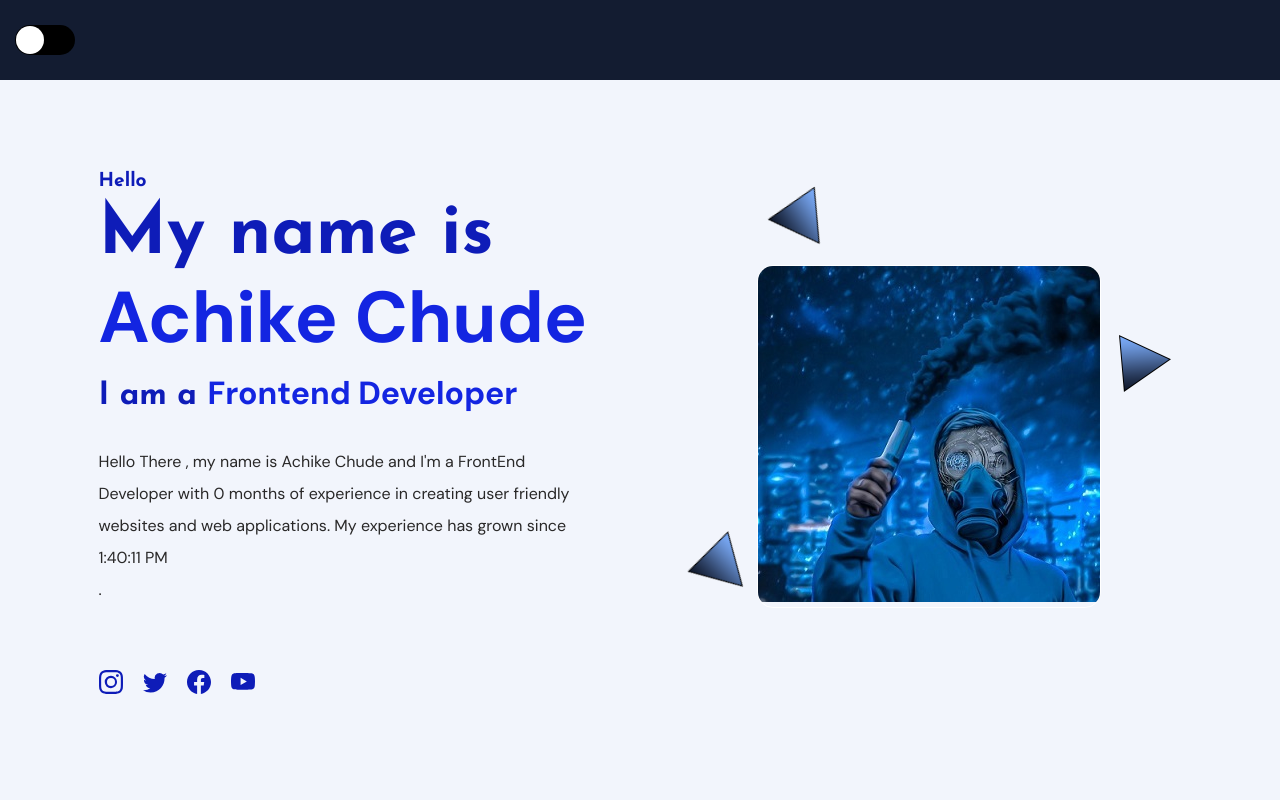
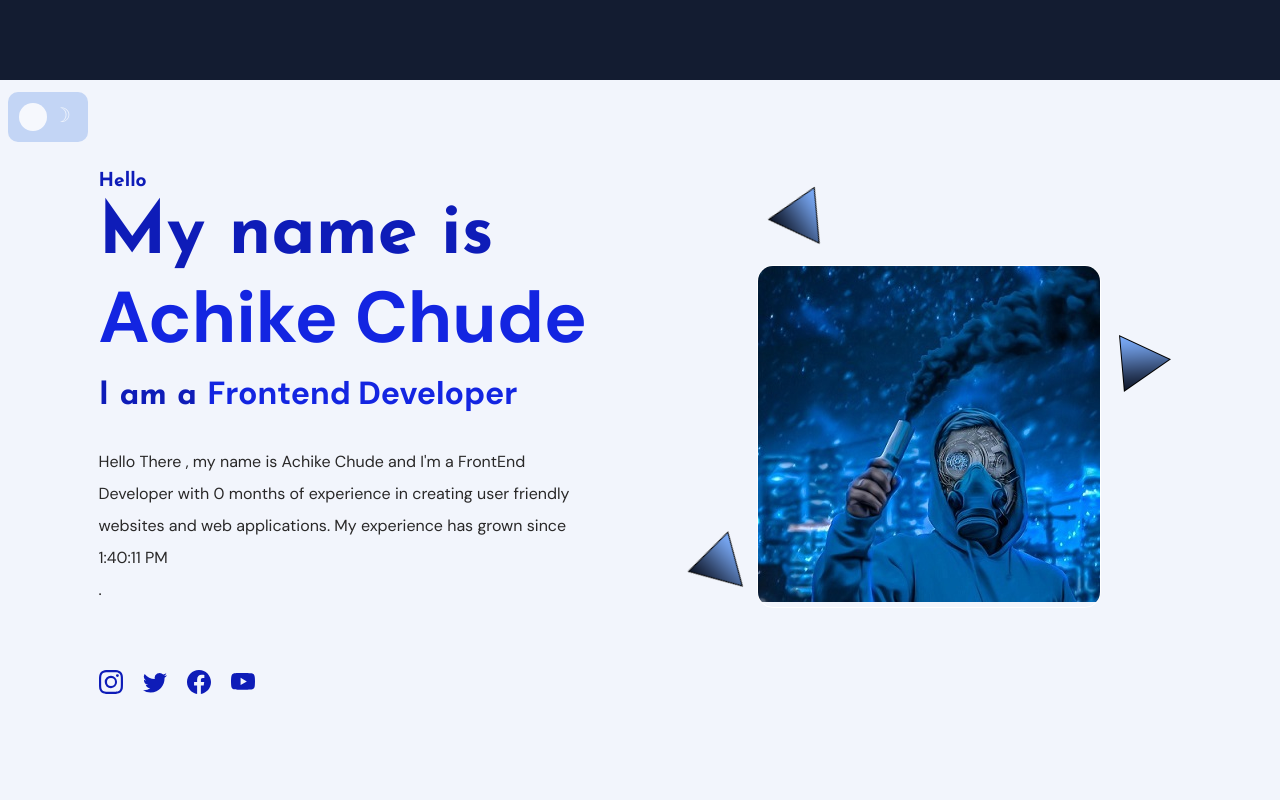
Before and after one commit to Achykez/myPortfolio, a React (Create React App) app: page / in a window 1280 px wide. Shown: the top 800 px of the page. Built offline with nearby package versions, Linux system fonts and the light colour scheme.

Commit message:
fixed toggle button

```diff
--- a/src/App.jsx
+++ b/src/App.jsx
@@ -1,8 +1,5 @@
-import React, { useState, useEffect } from "react";
+import React, { useState, useEffect, useRef } from "react";
 import styled, { ThemeProvider } from "styled-components";
-// import { MainBody, Container } from "./styles/Global.styled";
-
-// components
 import ShowCase from "./components/ShowCase";
 import MySkills from "./components/MySkills";
 import { MyProjects } from "./components/MyProjects";
@@ -104,25 +101,26 @@ function App() {
               {/* <Button type="toggle" onClick={toggleTheme}>
                 {isDarkMode ? "Light Theme" : "Dark Theme"}
               </Button> */}
-              <SwitchContainer>
-                {/* <SwitchLabel>Dark</SwitchLabel> */}
-                <ReactSwitch
+
+            </NavBar>
+            <SwitchContainer>
+              <ReactSwitch
                   checked={isDarkMode}
                   onChange={toggleTheme}
                   height={30}
                   width={60}
                   handleDiameter={28}
-                  uncheckedIcon={false}
-                  checkedIcon={false}
-                  offColor="#000"
+                  uncheckedIcon={<span style={{display: 'flex',fontSize: '20px', color:"aliceblue",  justifyContent: 'center'}}>☽</span>}
+                  checkedIcon={<span style={{display: 'flex', fontSize: '20px', color:"aliceblue",  justifyContent: 'center'}}>✺</span>}
+                  offColor="transparent"
                   onColor="#000"
+
                 />
-                {/* <SwitchLabel>Light</SwitchLabel> */}
               </SwitchContainer>
-            </NavBar>
             <Container>
               <ShowCase />
               <MySkills />
+
               <MyProjects />
               <Footer />
             </Container>
@@ -160,6 +158,7 @@ const NavBar = styled.div`
   width: 100%;
   height: 80px;
   background-color: ${({ theme }) => theme.colors.tertiary};
+  transition: all 0.3s ease-in;
   top: 0;
   border-bottom: 1px solid ${({ theme }) => theme.colors.stick};
 `;
@@ -179,13 +178,27 @@ export const Container = styled.div`
   }
 `;
 const SwitchContainer = styled.div`
+   position: fixed;
   display: flex;
+  margin: auto;
   align-items: center;
-  margin-left: 15px;
+  justify-content: flex-end;
+  background-color: ${({theme}) => theme.colors.button_hover};
+  margin-top: 12px;
+  margin-left: 8px;
+  border-radius: 10px;
+  padding: 10px;
+  opacity: 0.3;
+  transition: opacity 0.3s ease-in-out;
+  z-index: 9999;
+  cursor: move;
+  left: 10;
+
+  &:hover {
+    opacity: 1;
+  }
 `;
 
-const SwitchLabel = styled.label`
-  margin-right: 10px;
-`;
+
 
 export default App;
```
